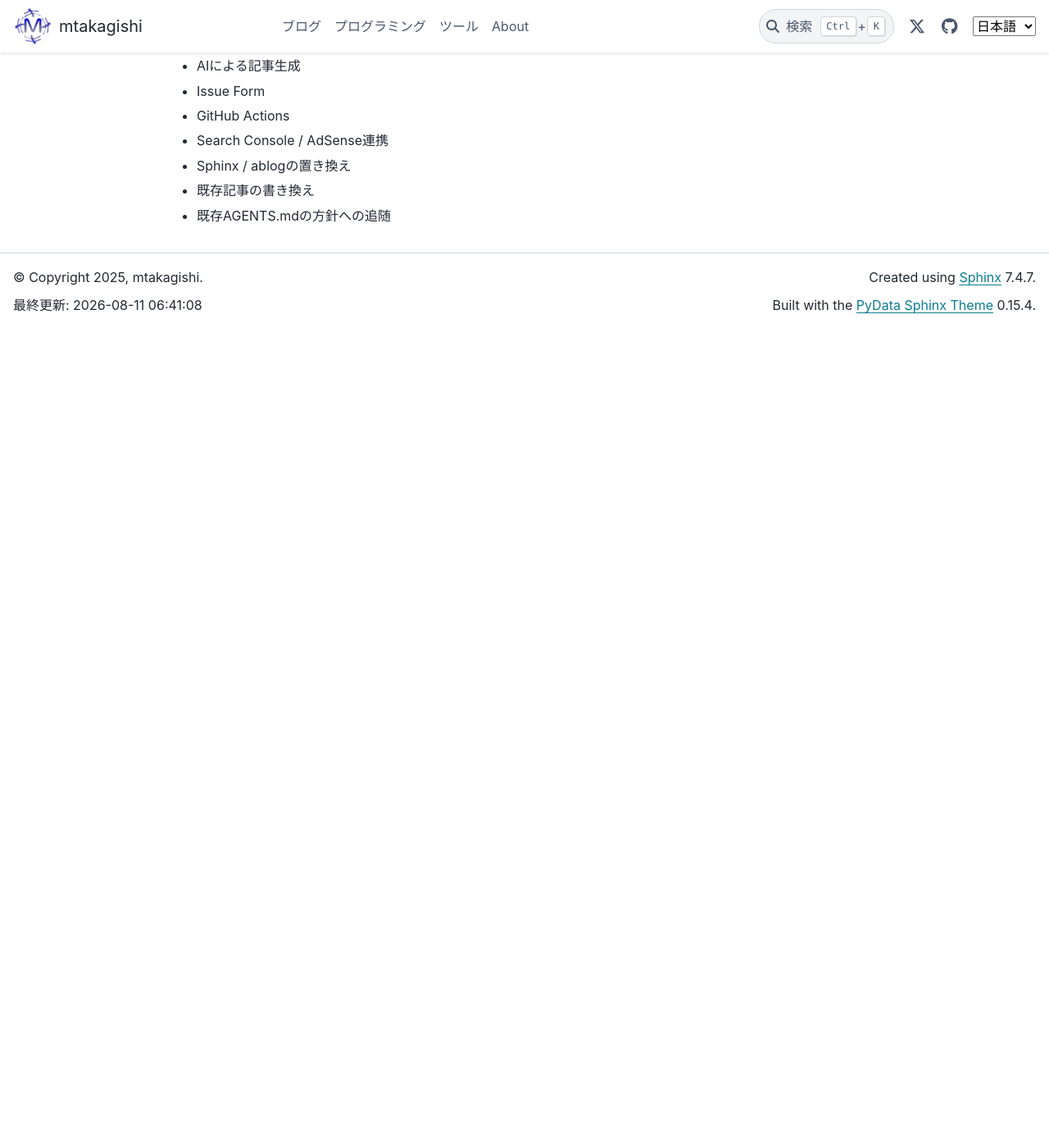
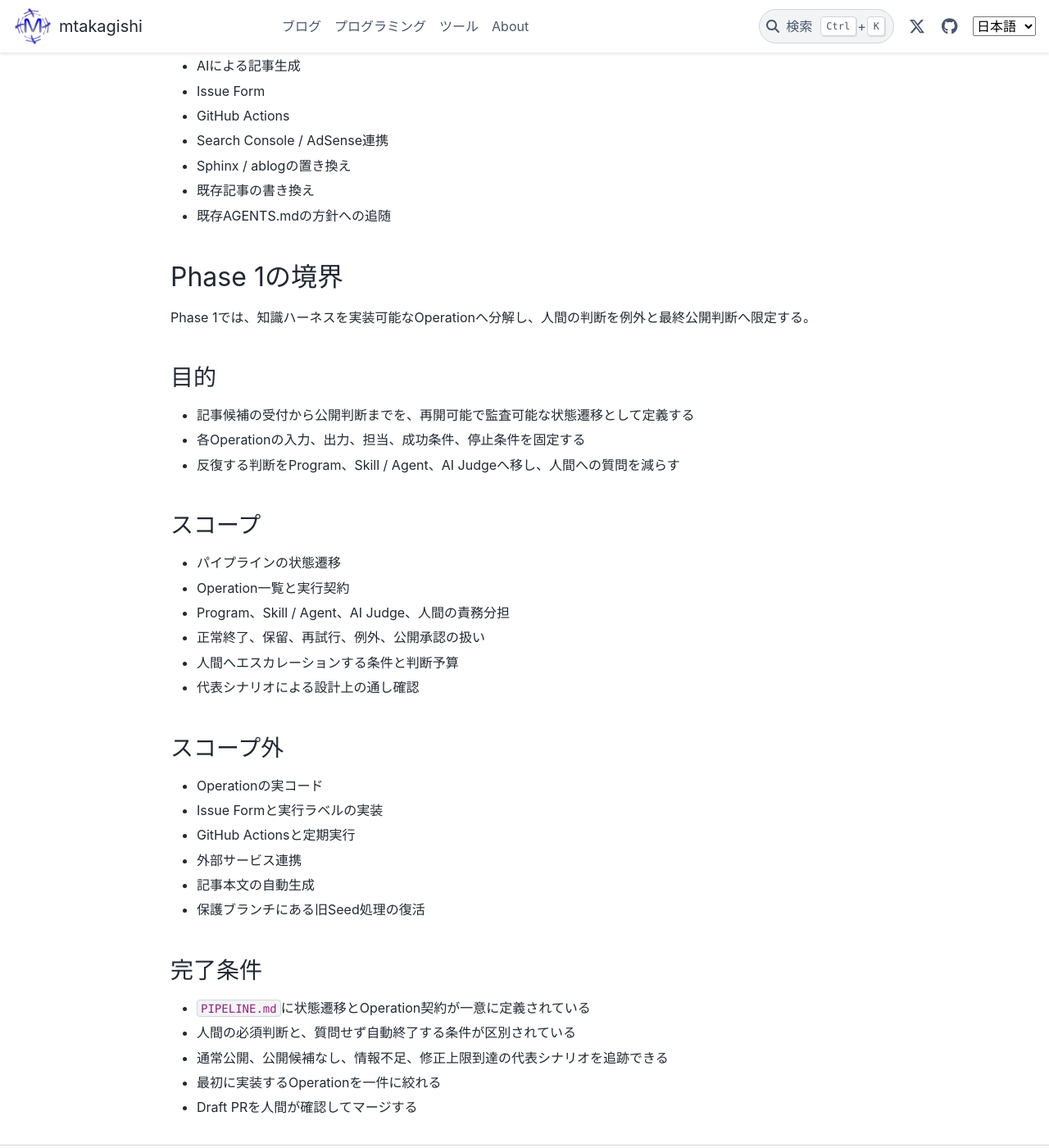
Before and after one commit to mtakagishi/note, a Sphinx documentation site: the page built from docs/agents/knowledge-harness/CHARTER.md, in a window 1280 px wide and 1400 px high, scrolled down 2415 px. Shown: the whole window at 82% size. Built offline with Sphinx 7.4.7 and the PyData theme 0.15.4, drawn with Linux system fonts in a browser that asks for light colours; before the commit the page ends 2817 px from its top, so only the background shows below that.

Commit message:
docs: design knowledge harness operations (#5)
* docs: design knowledge harness operations

* docs: record phase 1 design review state

---------

Co-authored-by: mtakagishi <mtakagishi+github@gimail.com>

```diff
--- a/docs/agents/knowledge-harness/CHARTER.md
+++ b/docs/agents/knowledge-harness/CHARTER.md
@@ -83,3 +83,39 @@
 - Sphinx / ablogの置き換え
 - 既存記事の書き換え
 - 既存AGENTS.mdの方針への追随
+
+## Phase 1の境界
+
+Phase 1では、知識ハーネスを実装可能なOperationへ分解し、人間の判断を例外と最終公開判断へ限定する。
+
+### 目的
+
+- 記事候補の受付から公開判断までを、再開可能で監査可能な状態遷移として定義する
+- 各Operationの入力、出力、担当、成功条件、停止条件を固定する
+- 反復する判断をProgram、Skill / Agent、AI Judgeへ移し、人間への質問を減らす
+
+### スコープ
+
+- パイプラインの状態遷移
+- Operation一覧と実行契約
+- Program、Skill / Agent、AI Judge、人間の責務分担
+- 正常終了、保留、再試行、例外、公開承認の扱い
+- 人間へエスカレーションする条件と判断予算
+- 代表シナリオによる設計上の通し確認
+
+### スコープ外
+
+- Operationの実コード
+- Issue Formと実行ラベルの実装
+- GitHub Actionsと定期実行
+- 外部サービス連携
+- 記事本文の自動生成
+- 保護ブランチにある旧Seed処理の復活
+
+### 完了条件
+
+- `PIPELINE.md`に状態遷移とOperation契約が一意に定義されている
+- 人間の必須判断と、質問せず自動終了する条件が区別されている
+- 通常公開、公開候補なし、情報不足、修正上限到達の代表シナリオを追跡できる
+- 最初に実装するOperationを一件に絞れる
+- Draft PRを人間が確認してマージする
```
Also changed, not shown: docs/agents/knowledge-harness/DECISIONS.md (+27 -0 lines), docs/agents/knowledge-harness/OPERATIONS.md (+6 -0 lines), docs/agents/knowledge-harness/PIPELINE.md (added, +218 -0 lines), docs/agents/knowledge-harness/STATUS.md (+13 -7 lines).
